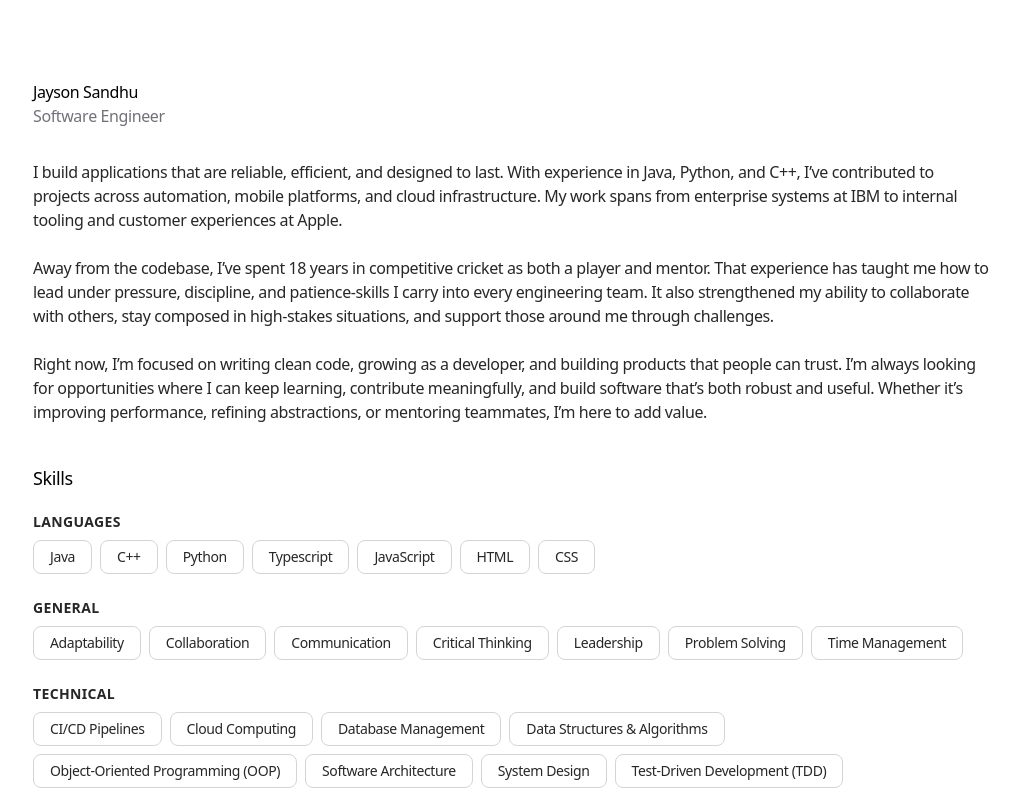
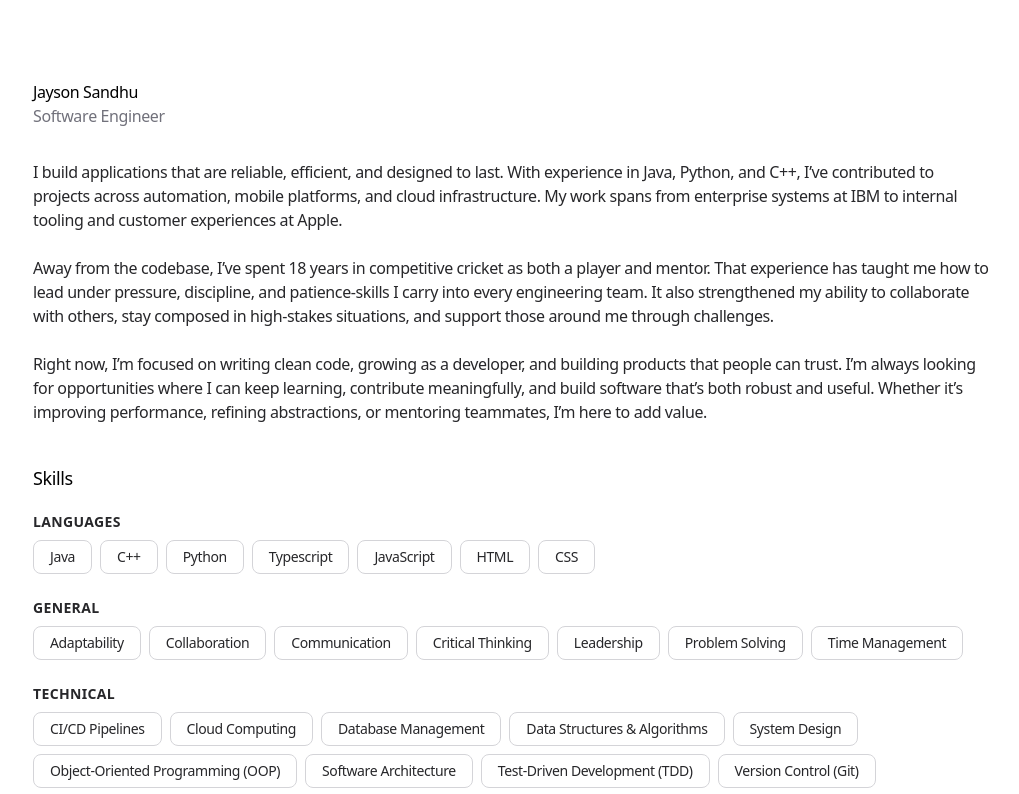
Before and after one commit to jayson-s/portfolio, a Next.js app: page / in a window 1280 px wide. Shown: the top 794 px of the page, without its empty margins (127-1146 px from the left). Built offline with nearby package versions, Linux system fonts and the light colour scheme; no server answers.

Commit message:
Updated skills section data

```diff
--- a/app/data.ts
+++ b/app/data.ts
@@ -61,9 +61,9 @@ export const SKILLS: SkillCategory[] = [
       'Cloud Computing',
       'Database Management',
       'Data Structures & Algorithms',
+      'System Design',
       'Object-Oriented Programming (OOP)',
       'Software Architecture',
-      'System Design',
       'Test-Driven Development (TDD)',
       'Version Control (Git)',
     ],
```
